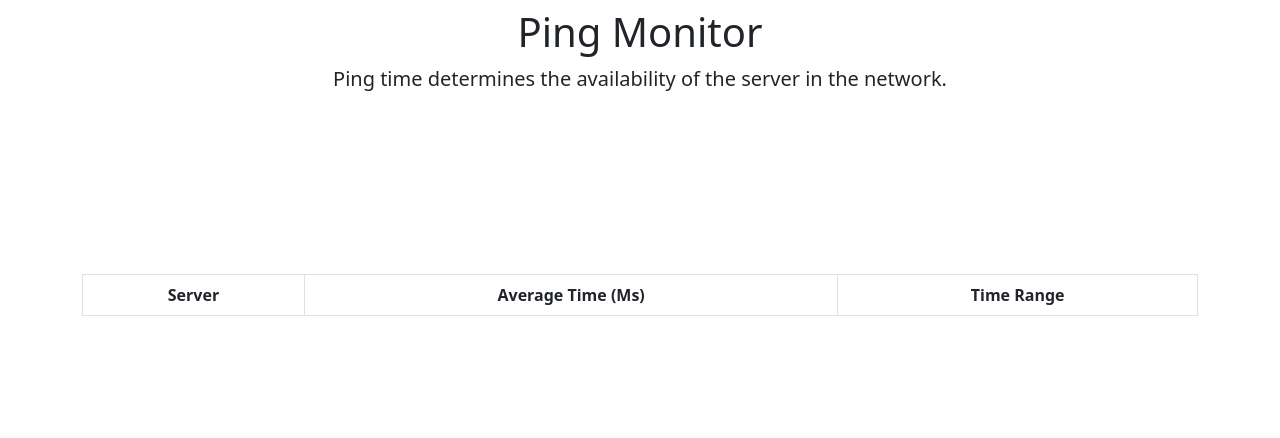
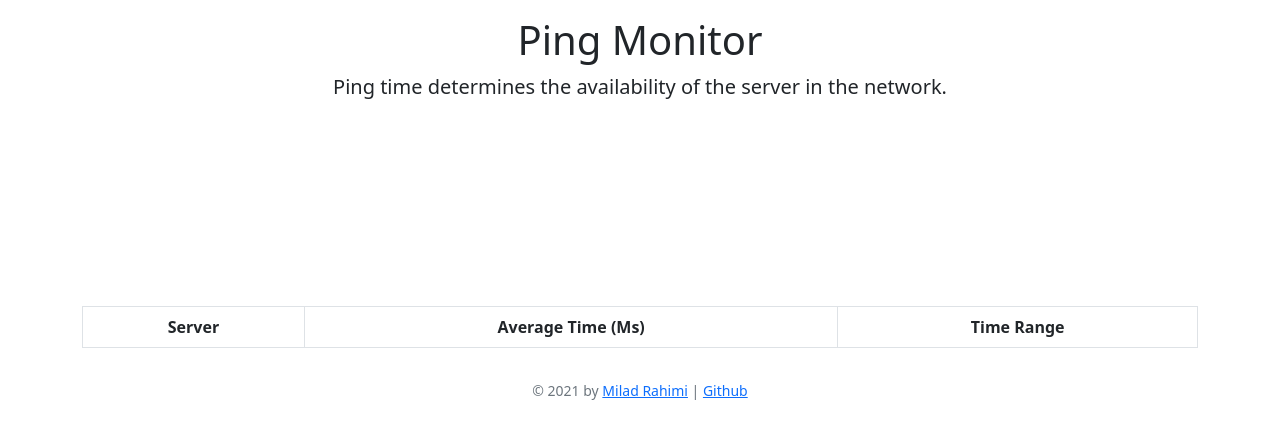
Before and after one commit to miladrahimi/ping-monitor, a plain HTML site: page web/index.html in a window 1280 px wide. Drawn offline with Linux system fonts and the light colour scheme; no server answers.

Commit message:
update ui

```diff
--- a/web/index.html
+++ b/web/index.html
@@ -15,18 +15,18 @@
 <body class="text-center">
 
 <div class="container">
-    <div class="row">
-        <div class="col py-2">
+    <div class="row mt-3">
+        <div class="col">
             <h1 class="display-6">Ping Monitor</h1>
             <p class="lead">Ping time determines the availability of the server in the network.</p>
         </div>
     </div>
-    <div class="row">
+    <div class="row mt-3">
         <div class="col">
             <canvas id="chart"></canvas>
         </div>
     </div>
-    <div class="row">
+    <div class="row mt-3">
         <div class="col">
             <div class="table-responsive">
                 <table class="table table-striped table-bordered">
@@ -40,6 +40,14 @@
                     <tbody id="average"></tbody>
                 </table>
             </div>
+        </div>
+    </div>
+    <div class="row mt-3">
+        <div class="col">
+            <p class="text-muted small">
+                &copy; 2021 by <a href="https://miladrahimi.com">Milad Rahimi</a> |
+                <a href="https://github.com/miladrahimi/ping-monitor">Github</a>
+            </p>
         </div>
     </div>
 </div>
@@ -156,7 +164,7 @@
                     },
                 },
                 layout: {
-                    padding: 20
+                    padding: 5
                 },
                 aspectRatio: 2,
             },
```
